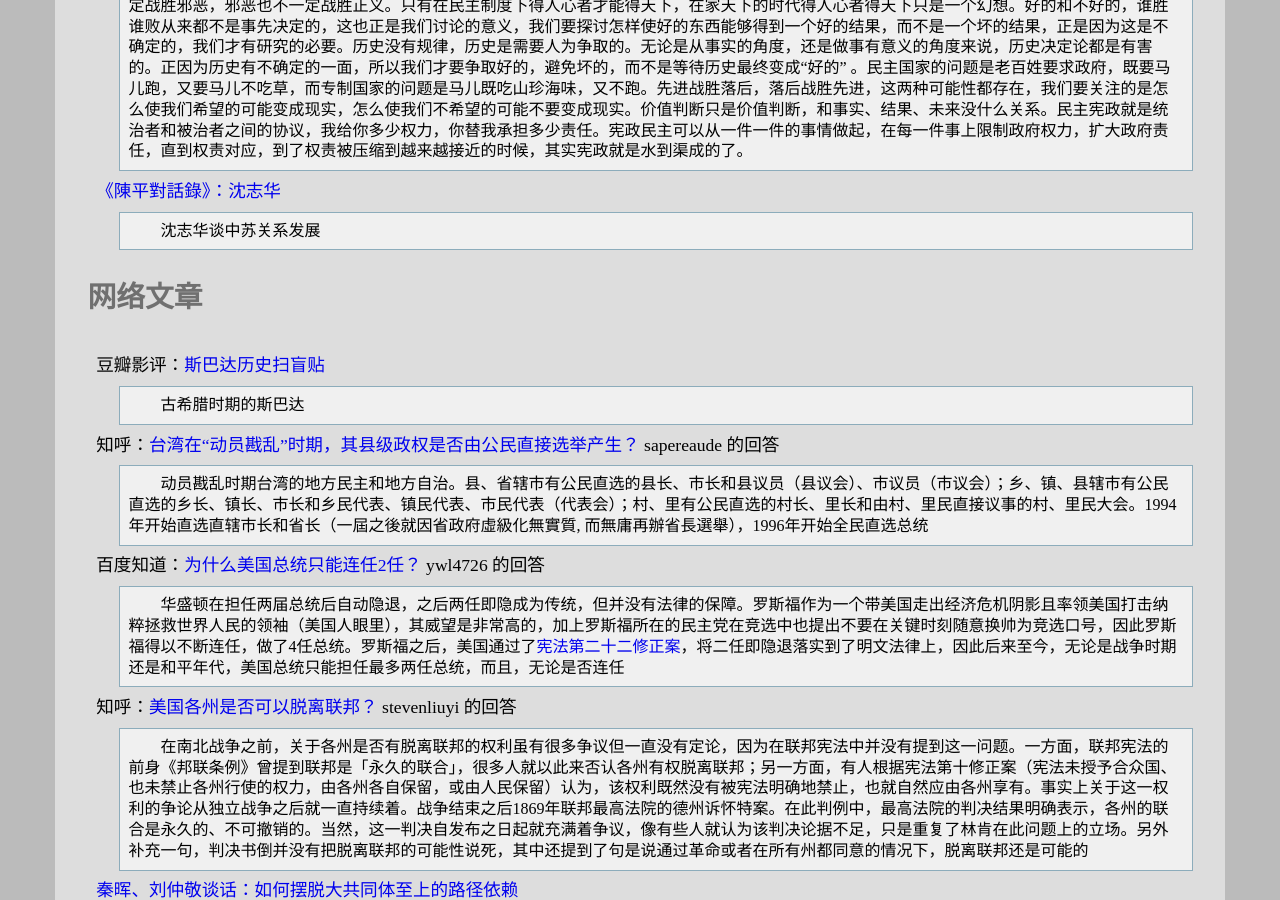
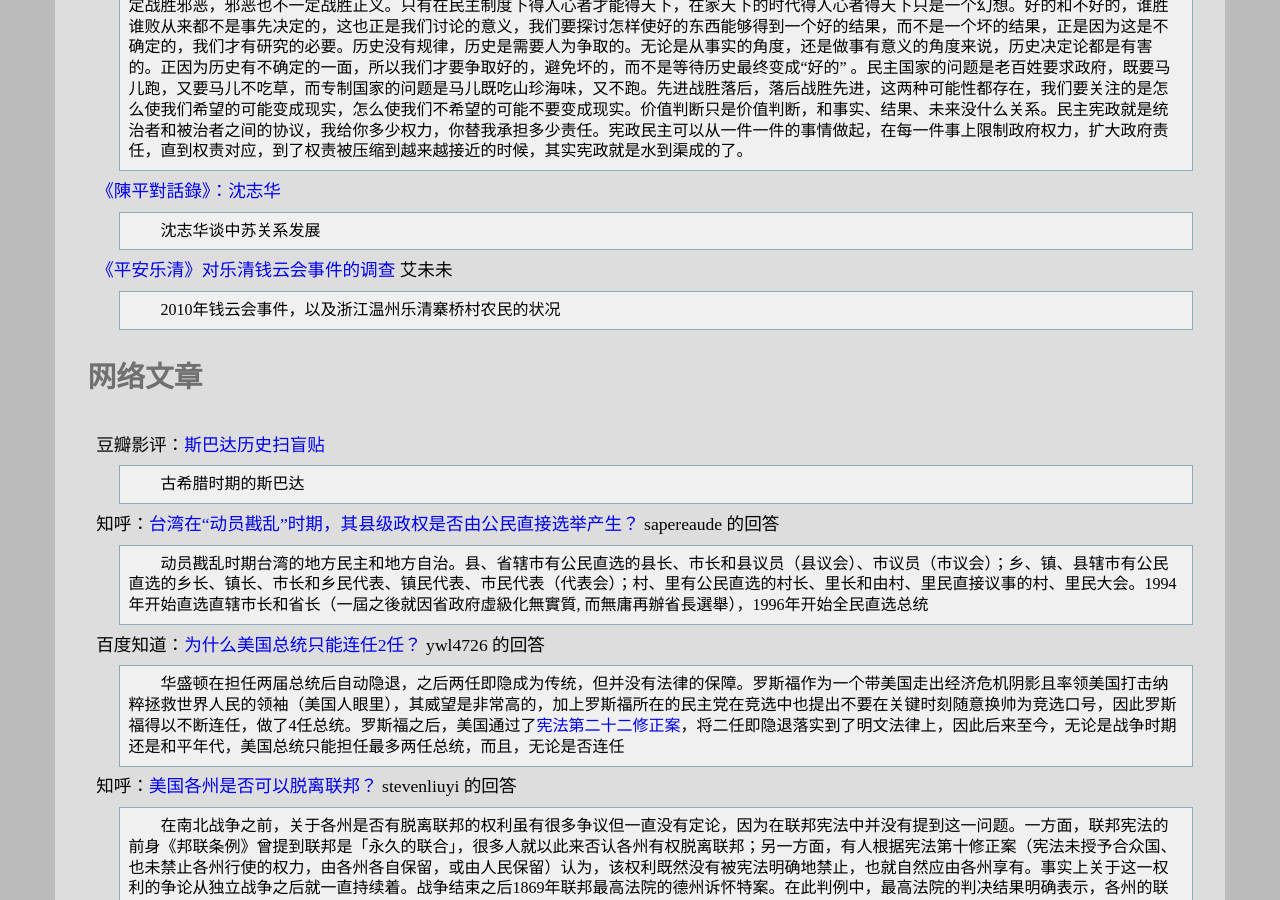
Before and after one commit to leiqin/leiqin.github.io, a Jekyll site: the page built from shoucang/history.markdown, in a window 1280 px wide and 900 px high, scrolled down 8211 px. Built offline with Jekyll 4.4.1, drawn with Linux system fonts in a browser that asks for light colours.

Commit message:
+ 添加以史为镜 平安乐清

```diff
--- a/shoucang/history.markdown
+++ b/shoucang/history.markdown
@@ -159,6 +159,9 @@ NHK纪录片：年轻人的“反叛” 香港占中75天
 [《陳平對話錄》：沈志华](https://www.youtube.com/playlist?list=PL33C0559F7BFCE241)
 :	沈志华谈中苏关系发展
 
+[《平安乐清》对乐清钱云会事件的调查](https://youtu.be/_Q-jWmPKxzE) 艾未未
+:	2010年钱云会事件，以及浙江温州乐清寨桥村农民的状况
+
 ### 网络文章
 
 豆瓣影评：[斯巴达历史扫盲贴](http://movie.douban.com/review/1139082/)
```
